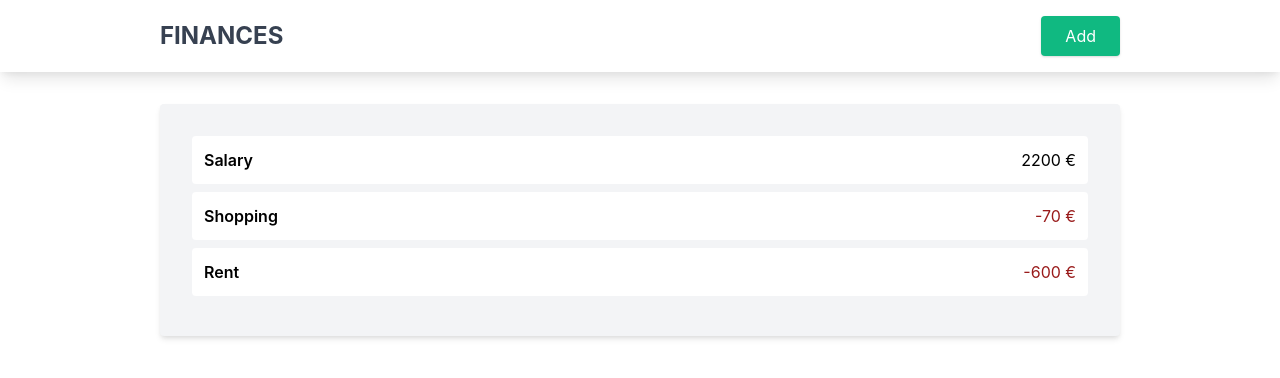
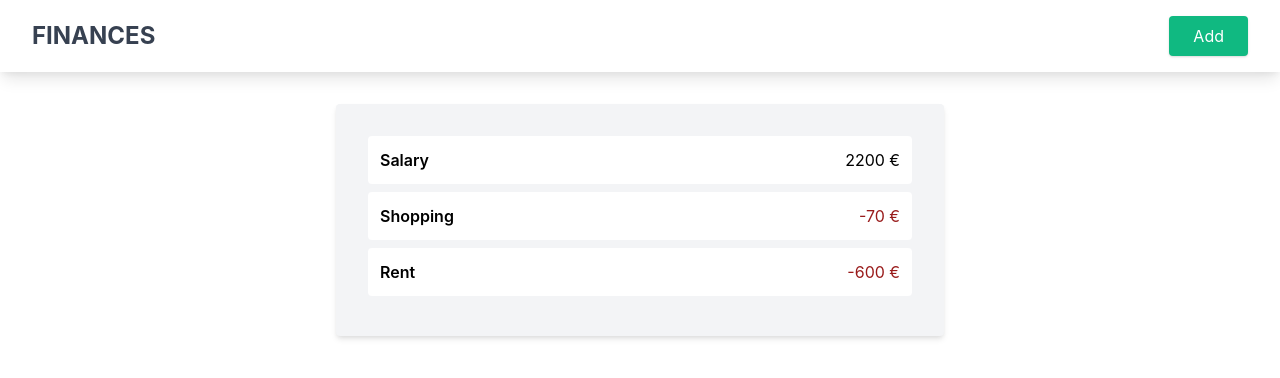
Before and after one commit to wlfnkls/react-finance-app, a React (Create React App) app: page / in a window 1280 px wide. Shown: the top 378 px of the page. Built offline with nearby package versions, Linux system fonts and the light colour scheme.

Commit message:
Edit styling

```diff
--- a/src/components/Entries.js
+++ b/src/components/Entries.js
@@ -2,7 +2,7 @@ import Entry from './Entry';
 
 function Entries({ items }) {
   return (
-    <section className="mt-8 md:px-8 md:max-w-5xl mx-auto">
+    <section className="mt-8 md:px-8 md:max-w-2xl mx-auto">
       <div className="shadow-md bg-gray-100 grid grid-cols-1 p-4 md:p-8 rounded">
         {items.map((entry, index) => (
           // eslint-disable-next-line react/no-array-index-key
--- a/src/components/Header.js
+++ b/src/components/Header.js
@@ -15,7 +15,7 @@ const Header = ({ showAddForm, formVisible, onAdd }) => {
 
   return (
     <header className="bg-white shadow-lg sticky top-0">
-      <div className="flex justify-between align-middle p-4 md:px-8 items-center md:max-w-5xl mx-auto">
+      <div className="flex justify-between align-middle p-4 md:px-8 items-center">
         <h2 className="cursor-pointer font-bold text-2xl text-gray-700 uppercase">
           Finances
         </h2>
```
